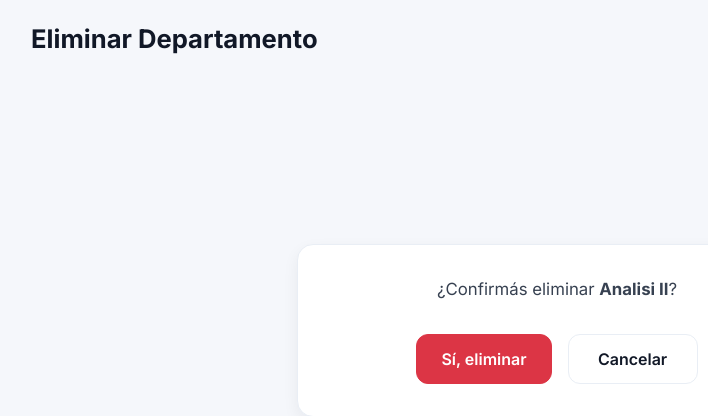
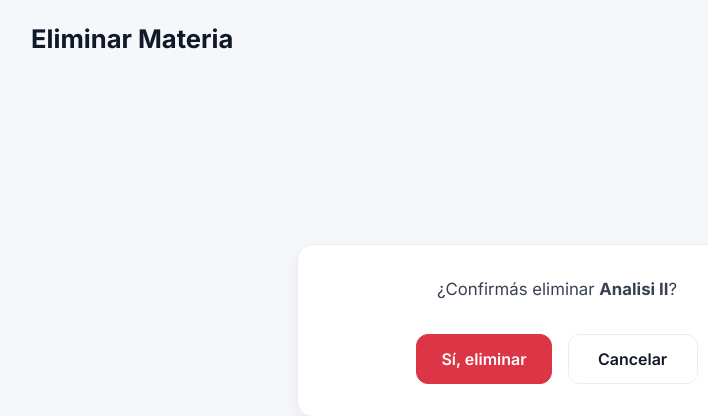
Before and after one commit to Joaquin123L/2025-UTN-Grupo-2, a Django app: page /academics/admin/materias/4/eliminar/ in a window 1280 px wide. Shown: the part 95-511 px from the top of the page, without its empty margins (83-791 px from the left). Run offline with Django 5.2, Linux system fonts and the light colour scheme; a user stored in the database is signed in; data comes from the database, SQL or seed files in the repository; some libraries are stand-ins or nearby versions.

Commit message:
Se modifica page de eliminacion para que realmente sea reutilizable

```diff
--- a/facultad/academics/models.py
+++ b/facultad/academics/models.py
@@ -14,6 +14,7 @@ class Department(models.Model):
 
     class Meta:
         ordering = ["nombre"]
+        verbose_name = "Departamento"
 
     def __str__(self):
         return self.nombre
@@ -30,6 +31,7 @@ class Materia(models.Model):
 
     class Meta:
         ordering = ["nombre"]
+        verbose_name = "Materia"
 
     def __str__(self):
         return self.nombre
@@ -42,6 +44,7 @@ class Comision(models.Model):
 
     class Meta:
         ordering = ["nombre"]
+        verbose_name = "Comisión"
 
     def __str__(self):
         return self.nombre
--- a/facultad/academics/templates/academics/confirm_delete.html
+++ b/facultad/academics/templates/academics/confirm_delete.html
@@ -6,7 +6,9 @@
 {% endblock %}
 
 {% block content %}
-<h1 class="ap-title">Eliminar Departamento</h1>
+
+<h1 class="ap-title">{{ title }}</h1>
+
 
 <div class="ap-card-center-wrapper">
     <div class="ap-card">
```
